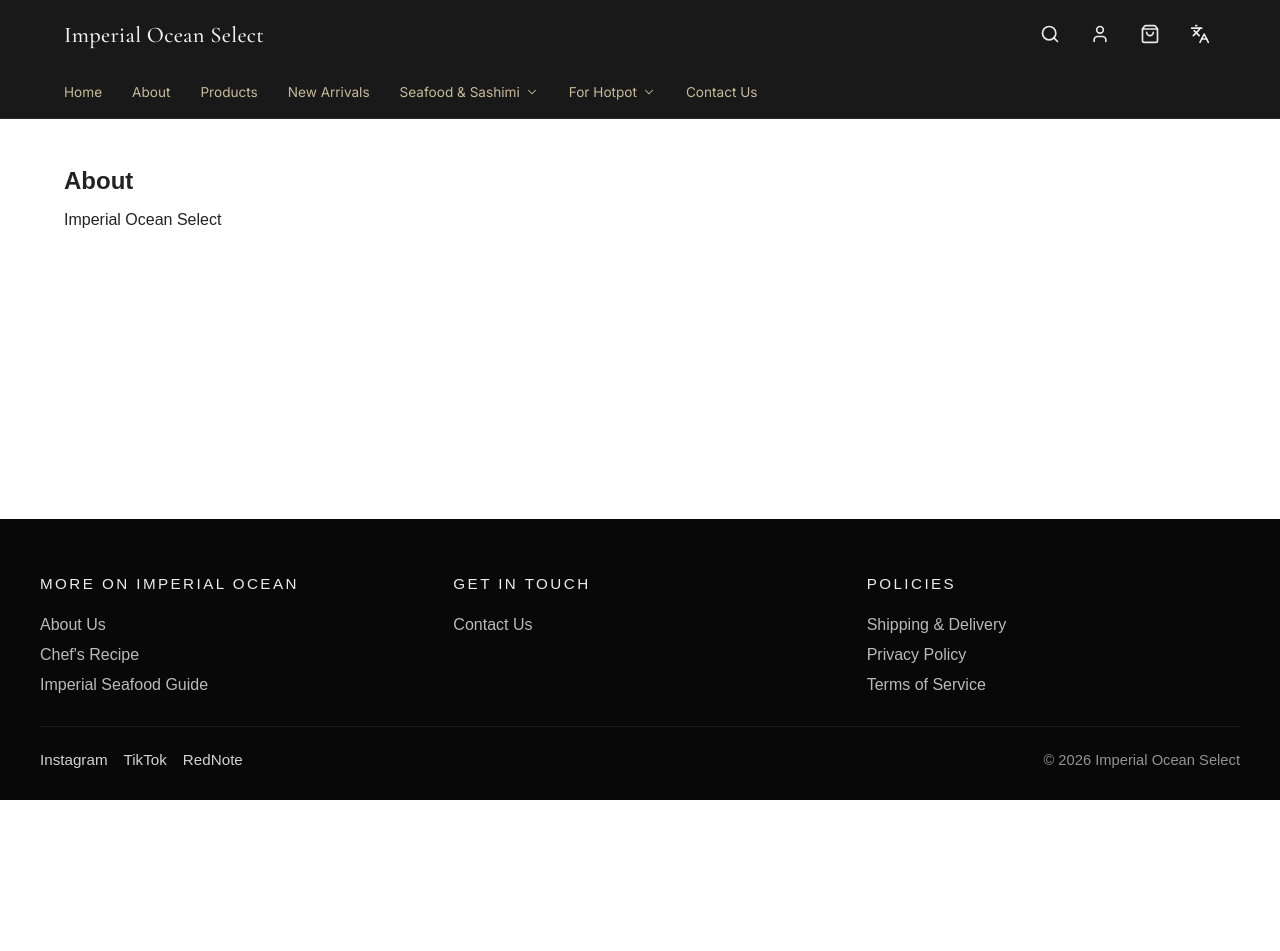
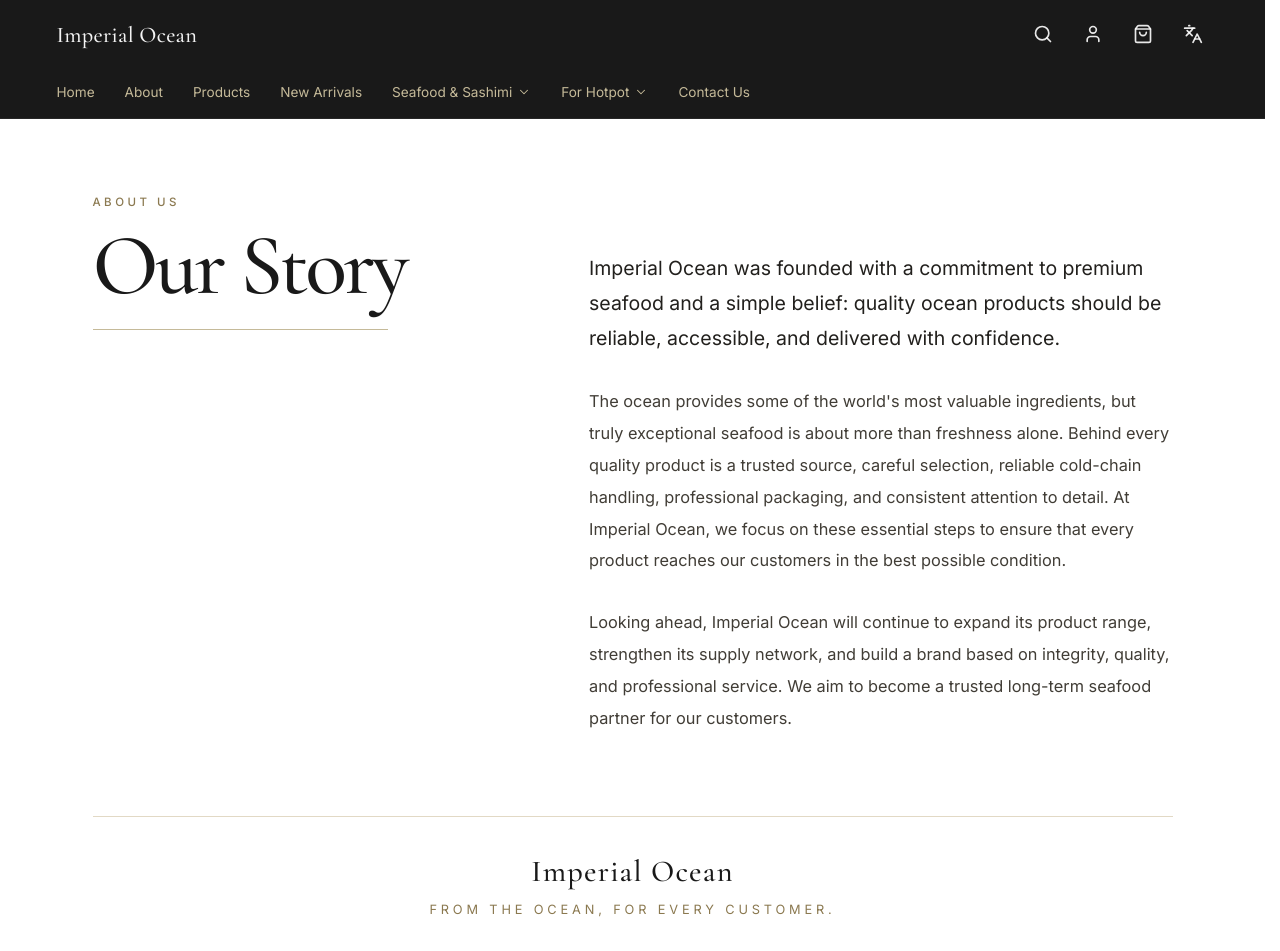
Before and after one commit to darren-gzdeng/imperial-site, a React (Vite) app in the folder imperial-site/: page /imperial-site/about in a window 1280 px wide. Shown: the top 951 px of the page. Before the commit the page ends 800 px from the top, so only its background shows below. Built offline with nearby package versions, Linux system fonts and the light colour scheme.

Commit message:
change header and about page

```diff
--- a/imperial-site/src/components/Header.jsx
+++ b/imperial-site/src/components/Header.jsx
@@ -28,7 +28,7 @@
         <div className="header-top">
           <div className="brand-wrap">
             <Link to="/" className="brand">
-              Imperial Ocean Select
+              Imperial Ocean
             </Link>
           </div>
           <div className="header-actions">
--- a/imperial-site/src/index.css
+++ b/imperial-site/src/index.css
@@ -10,6 +10,11 @@
 body,
 #root {
   min-height: 100%;
+}
+
+html {
+  overflow-y: scroll;
+  scrollbar-gutter: stable;
 }
 
 body {
@@ -58,12 +63,22 @@
 }
 
 .brand {
+  display: inline-block;
   font-family: "Cormorant Garamond", Georgia, serif;
   font-size: 1.4rem;
   font-weight: 500;
   letter-spacing: 0.3px;
   color: rgb(243, 243, 243);
   white-space: nowrap;
+  transition: transform 0.18s cubic-bezier(0.2, 0.8, 0.2, 1);
+}
+
+.brand:hover {
+  transform: translateY(-2px) scale(1.02);
+}
+
+.brand:active {
+  transform: scale(0.97);
 }
 
 .header-actions {
@@ -86,7 +101,7 @@
 
 .icon-btn:hover {
   color: #f8fafc;
-  transform: translateY(-1px);
+  transform: translateY(-2px) scale(1.08);
 }
 
 .main-nav {
@@ -98,6 +113,7 @@
 }
 
 .nav-item {
+  position: relative;
   display: flex;
   align-items: center;
   gap: 5px;
@@ -105,12 +121,46 @@
   font-size: 0.85rem;
   font-weight: 300;
   color: #C5BA99;
-  transition: color 0.2s ease;
+  transition: color 0.2s ease, transform 0.16s ease;
   white-space: nowrap;
+}
+
+.nav-item::after {
+  content: "";
+  position: absolute;
+  right: 0;
+  bottom: -8px;
+  left: 0;
+  height: 1px;
+  background: currentColor;
+  transform: scaleX(0);
+  transform-origin: center;
+  transition: transform 0.2s ease;
 }
 
 .nav-item:hover {
   color: #C5BA99;
+  transform: translateY(-2px);
+}
+
+.nav-item:hover::after {
+  transform: scaleX(1);
+}
+
+.nav-item svg {
+  transition: transform 0.16s ease;
+}
+
+.nav-item:hover svg {
+  transform: translateY(1px);
+}
+
+.nav-item:active {
+  transform: translateY(1px) scale(0.97);
+}
+
+.nav-item:active svg {
+  transform: translateY(2px);
 }
 
 .header-actions {
@@ -133,7 +183,12 @@
 
 .icon-btn:hover {
   color: #f8fafc;
-  transform: translateY(-1px);
+  transform: translateY(-2px) scale(1.08);
+}
+
+.icon-btn:active {
+  transform: translateY(1px) scale(0.9);
+  transition-duration: 0.08s;
 }
 
 .app-shell {
@@ -152,6 +207,98 @@
 
 h1 {
   margin-bottom: 16px;
+}
+
+.about-page {
+  max-width: 1080px;
+  margin: 0 auto;
+  padding: 28px 0 34px;
+}
+
+.about-hero {
+  display: grid;
+  grid-template-columns: minmax(240px, 0.84fr) minmax(340px, 1.16fr);
+  gap: 74px;
+  align-items: start;
+}
+
+.about-heading {
+  position: sticky;
+  top: 46px;
+}
+
+.about-eyebrow {
+  margin-bottom: 18px;
+  color: #8b7950;
+  font-family: "Inter", Arial, sans-serif;
+  font-size: 0.72rem;
+  font-weight: 500;
+  letter-spacing: 0.3em;
+  text-transform: uppercase;
+}
+
+.about-heading h1 {
+  margin-bottom: 24px;
+  color: #191919;
+  font-family: "Cormorant Garamond", Georgia, serif;
+  font-size: clamp(3.75rem, 7vw, 5.4rem);
+  font-weight: 500;
+  letter-spacing: -0.04em;
+  line-height: 0.9;
+}
+
+.about-lead {
+  max-width: 295px;
+  padding-top: 22px;
+  border-top: 1px solid #c5ba99;
+  color: #4e4a42;
+  font-family: "Inter", Arial, sans-serif;
+  font-size: 1rem;
+  line-height: 1.7;
+}
+
+.about-copy {
+  padding-top: 56px;
+  color: #413d36;
+  font-family: "Inter", Arial, sans-serif;
+  font-size: 1.02rem;
+  line-height: 1.95;
+}
+
+.about-copy p + p {
+  margin-top: 30px;
+}
+
+.about-copy p:first-child {
+  color: #22201d;
+  font-size: 1.22rem;
+  line-height: 1.8;
+}
+
+.about-signature {
+  margin-top: 82px;
+  padding: 36px 40px;
+  border-top: 1px solid #e2d9c5;
+  border-bottom: 1px solid #e2d9c5;
+  text-align: center;
+}
+
+.about-signature span {
+  display: block;
+  margin-bottom: 12px;
+  color: #191919;
+  font-family: "Cormorant Garamond", Georgia, serif;
+  font-size: 1.9rem;
+  font-weight: 500;
+  letter-spacing: 0.04em;
+}
+
+.about-signature p {
+  color: #8b7950;
+  font-family: "Inter", Arial, sans-serif;
+  font-size: 0.8rem;
+  letter-spacing: 0.3em;
+  text-transform: uppercase;
 }
 
 @media (max-width: 1100px) {
@@ -187,6 +334,28 @@
 
   .header-actions {
     order: 2;
+  }
+
+  .about-page {
+    padding-top: 8px;
+  }
+
+  .about-hero {
+    grid-template-columns: 1fr;
+    gap: 42px;
+  }
+
+  .about-heading {
+    position: static;
+  }
+
+  .about-copy {
+    max-width: 680px;
+    padding-top: 0;
+  }
+
+  .about-signature {
+    margin-top: 64px;
   }
 }
 
@@ -261,6 +430,28 @@
 }
 
 @media (max-width: 800px) {
+  .about-heading h1 {
+    font-size: clamp(3.1rem, 18vw, 3.8rem);
+  }
+
+  .about-copy {
+    font-size: 0.96rem;
+    line-height: 1.8;
+  }
+
+  .about-copy p:first-child {
+    font-size: 1.08rem;
+  }
+
+  .about-signature {
+    padding: 30px 16px;
+  }
+
+  .about-signature p {
+    letter-spacing: 0.18em;
+    line-height: 1.8;
+  }
+
   .footer-grid {
     grid-template-columns: 1fr;
     gap: 28px;
@@ -271,3 +462,13 @@
     align-items: flex-start;
   }
 }
+
+@media (prefers-reduced-motion: reduce) {
+  .brand,
+  .icon-btn,
+  .nav-item,
+  .nav-item svg,
+  .nav-item::after {
+    transition-duration: 0.01ms;
+  }
+}
--- a/imperial-site/src/pages/About.jsx
+++ b/imperial-site/src/pages/About.jsx
@@ -1,8 +1,43 @@
 export default function About() {
   return (
-    <section>
-      <h1>About</h1>
-      <p>Imperial Ocean Select</p>
+    <section className="about-page">
+      <div className="about-hero">
+        <div className="about-heading">
+          <p className="about-eyebrow">About Us</p>
+          <h1>Our Story</h1>
+          <p className="about-lead">
+
+          </p>
+        </div>
+
+        <div className="about-copy">
+          <p>
+            Imperial Ocean was founded with a commitment to premium seafood and
+            a simple belief: quality ocean products should be reliable,
+            accessible, and delivered with confidence.
+          </p>
+          <p>
+            The ocean provides some of the world's most valuable ingredients,
+            but truly exceptional seafood is about more than freshness alone.
+            Behind every quality product is a trusted source, careful
+            selection, reliable cold-chain handling, professional packaging,
+            and consistent attention to detail. At Imperial Ocean, we focus on
+            these essential steps to ensure that every product reaches our
+            customers in the best possible condition.
+          </p>
+          <p>
+            Looking ahead, Imperial Ocean will continue to expand its product
+            range, strengthen its supply network, and build a brand based on
+            integrity, quality, and professional service. We aim to become a
+            trusted long-term seafood partner for our customers.
+          </p>
+        </div>
+      </div>
+
+      <div className="about-signature">
+        <span>Imperial Ocean</span>
+        <p>From the Ocean, For Every Customer.</p>
+      </div>
     </section>
   );
 }
```
